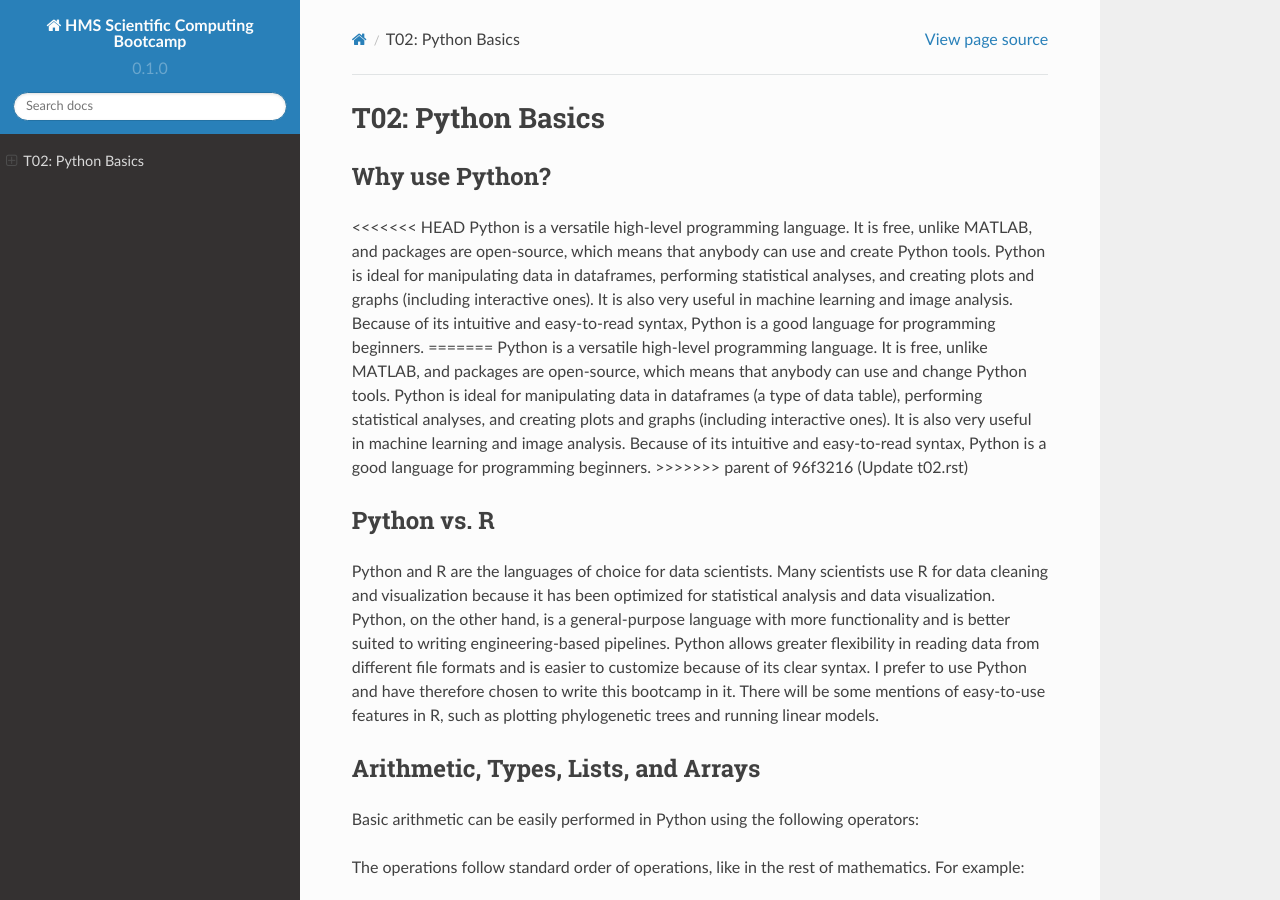
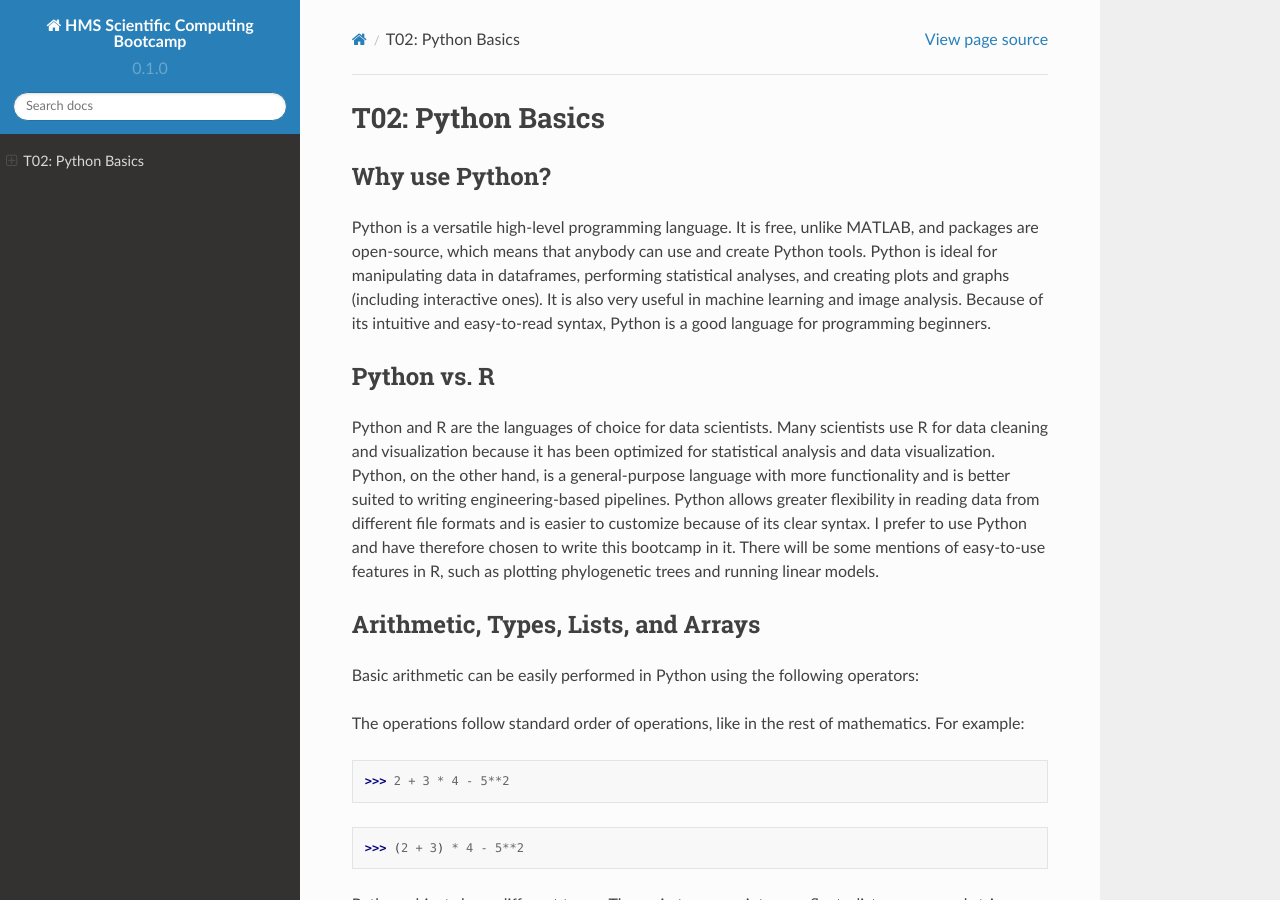
Before and after one commit to sanju99/hms_computing_bootcamp, a Sphinx documentation site: the page built from docs/source/t02.rst, in a window 1280 px wide and 900 px high. Built offline with Sphinx 7.4.7 and the Read the Docs theme 2.0.0, drawn with Linux system fonts in a browser that asks for light colours.

Commit message:
Update t02.rst

```diff
--- a/docs/source/t02.rst
+++ b/docs/source/t02.rst
@@ -4,11 +4,7 @@
 Why use Python?
 ----------------
 
-<<<<<<< HEAD
 Python is a versatile high-level programming language. It is free, unlike MATLAB, and packages are open-source, which means that anybody can use and create Python tools. Python is ideal for manipulating data in dataframes, performing statistical analyses, and creating plots and graphs (including interactive ones). It is also very useful in machine learning and image analysis. Because of its intuitive and easy-to-read syntax, Python is a good language for programming beginners.
-=======
-Python is a versatile high-level programming language. It is free, unlike MATLAB, and packages are open-source, which means that anybody can use and change Python tools. Python is ideal for manipulating data in dataframes (a type of data table), performing statistical analyses, and creating plots and graphs (including interactive ones). It is also very useful in machine learning and image analysis. Because of its intuitive and easy-to-read syntax, Python is a good language for programming beginners.
->>>>>>> parent of 96f3216 (Update t02.rst)
 
 Python vs. R
 ----------------
```
